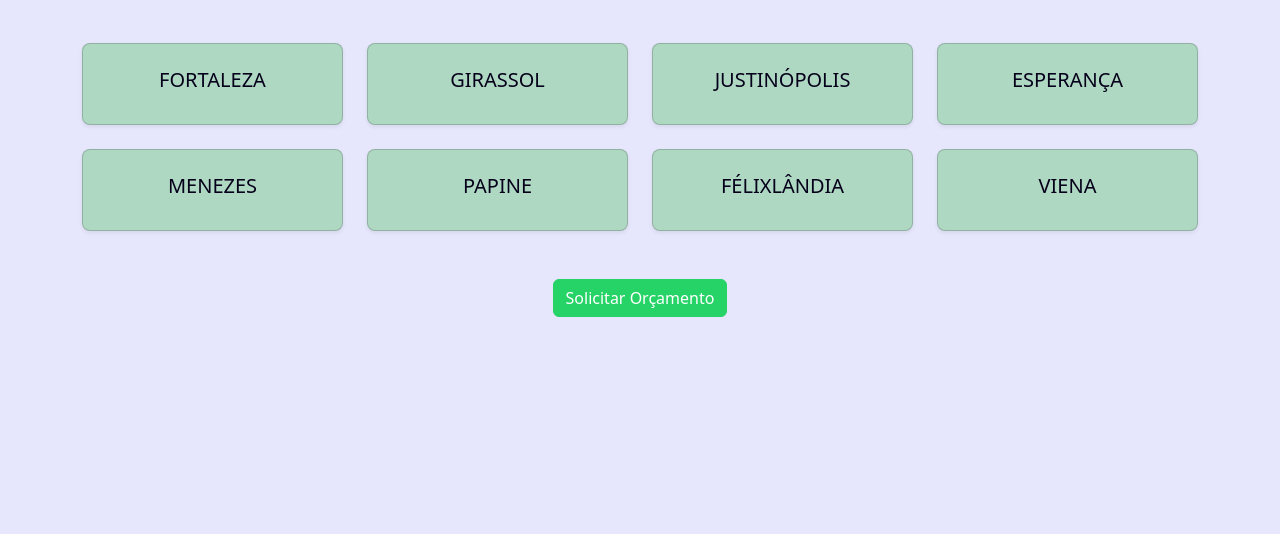
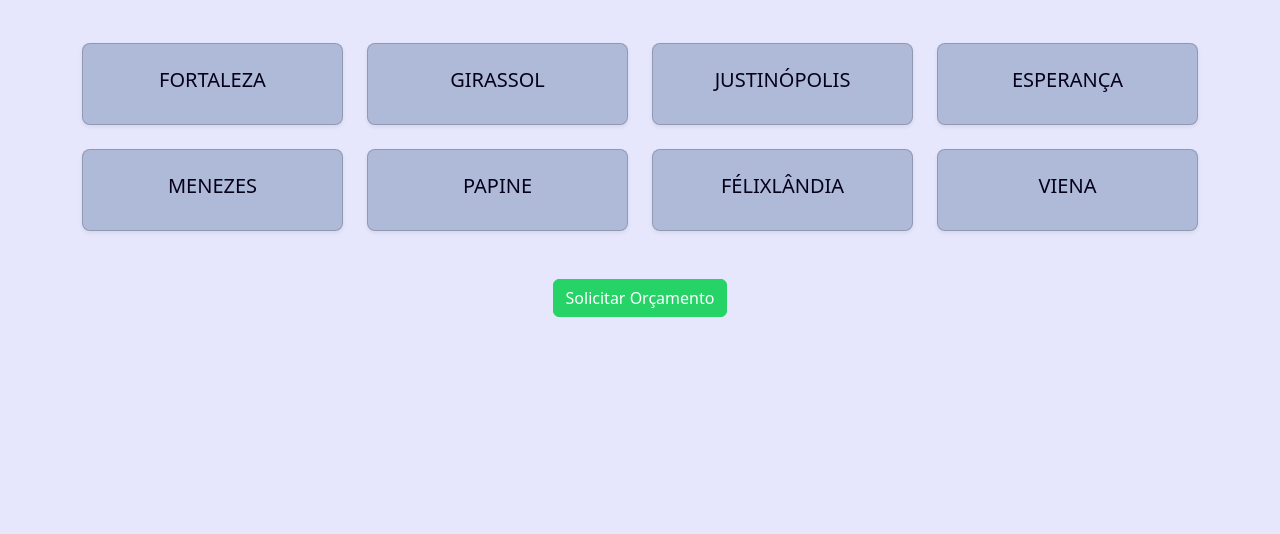
Before and after one commit to carlajhenifermorais/DJA-transportes-escolar, a plain HTML site: page rotas.html in a window 1280 px wide. Shown: the part 149-683 px from the top of the page. Drawn offline with nearby package versions, Linux system fonts and the light colour scheme.

Commit message:
Update style.css

```diff
--- a/style.css
+++ b/style.css
@@ -1,4 +1,3 @@
-/* Navbar fixa */
 .navbar {
     box-shadow: 0 2px 6px rgba(0,0,0,0.1);
     background-color: #0056b3; /* azul confiável */
@@ -70,7 +69,7 @@
     padding: 40px 20px;
     border-radius: 8px;
     box-shadow: 0 2px 6px rgba(0,0,0,0.1);
-    background-color: #afd8c3; /* amarelo chamativo */
+    background-color: #afbad8; /* amarelo chamativo */
     color: rgb(5, 0, 26);
     font-weight: bold;
     text-transform: uppercase;
```
